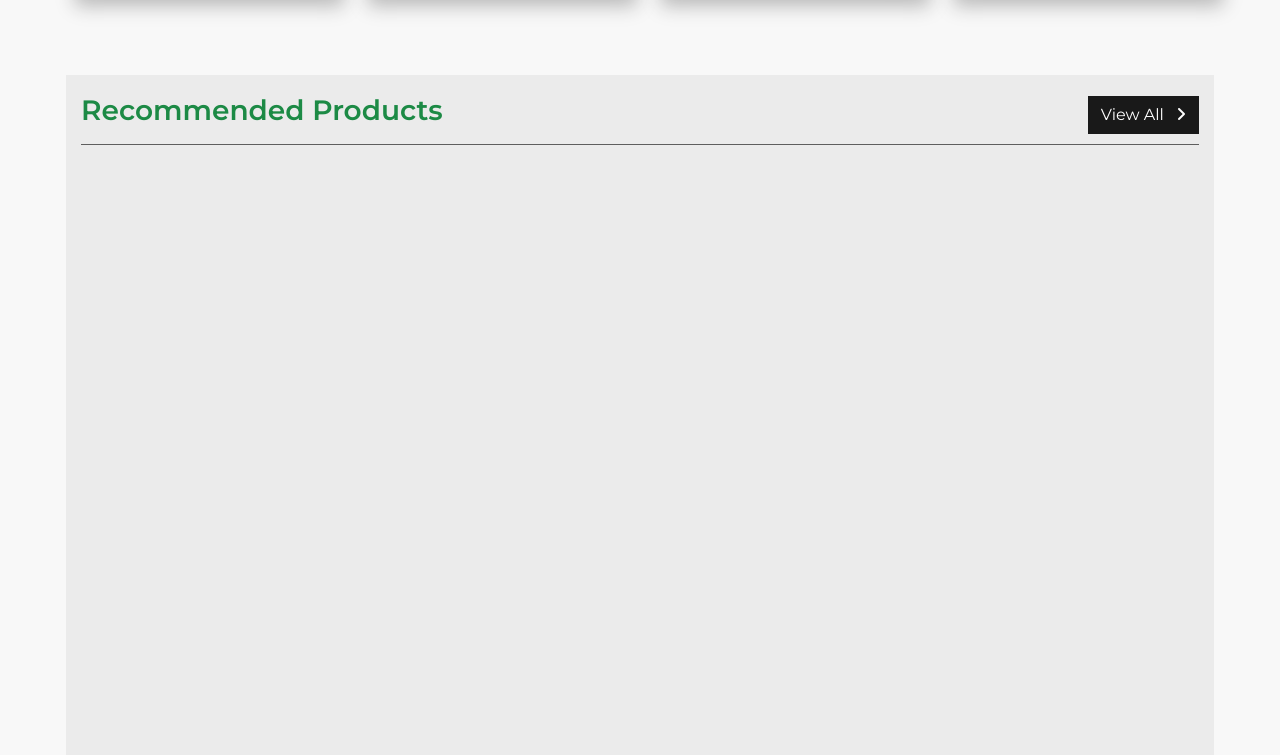
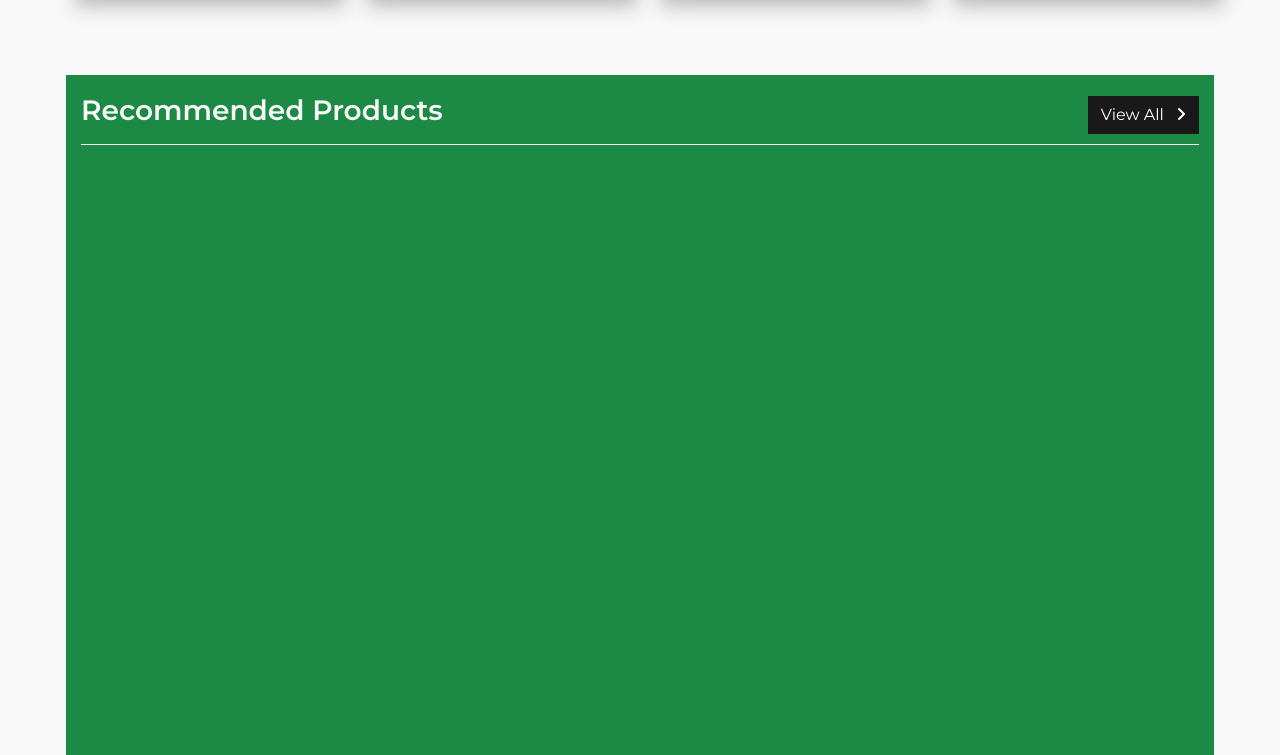
Before and after one commit to DanielGraham123/efarm-html, a website with bundled scripts: page index.html in a window 1280 px wide. Shown: the part 2645-3400 px from the top of the page. Built offline with nearby package versions, Linux system fonts and the light colour scheme.

```diff
--- a/css/style.scss
+++ b/css/style.scss
@@ -1100,15 +1100,15 @@
 /*********** Recommended List Style CSS ***********/
 /**************************************************/
 .recommended .bbb_main_container {
-    // background-color: $secondary-color;
+    background-color: $secondary-color;
 }
 
 .recommended .bbb_viewed_title {
-    // color: $primary-white;
+    color: $primary-white;
 }
 
 .recommended .bbb_viewed_title_container {
-    // border-bottom: solid 1px $primary-white;
+    border-bottom: solid 1px $primary-white;
 }
 
 .recommended .owl-item .bbb_viewed_item:nth-child(1) {
```
Also changed, not shown: css/style.css, 1 other file.
